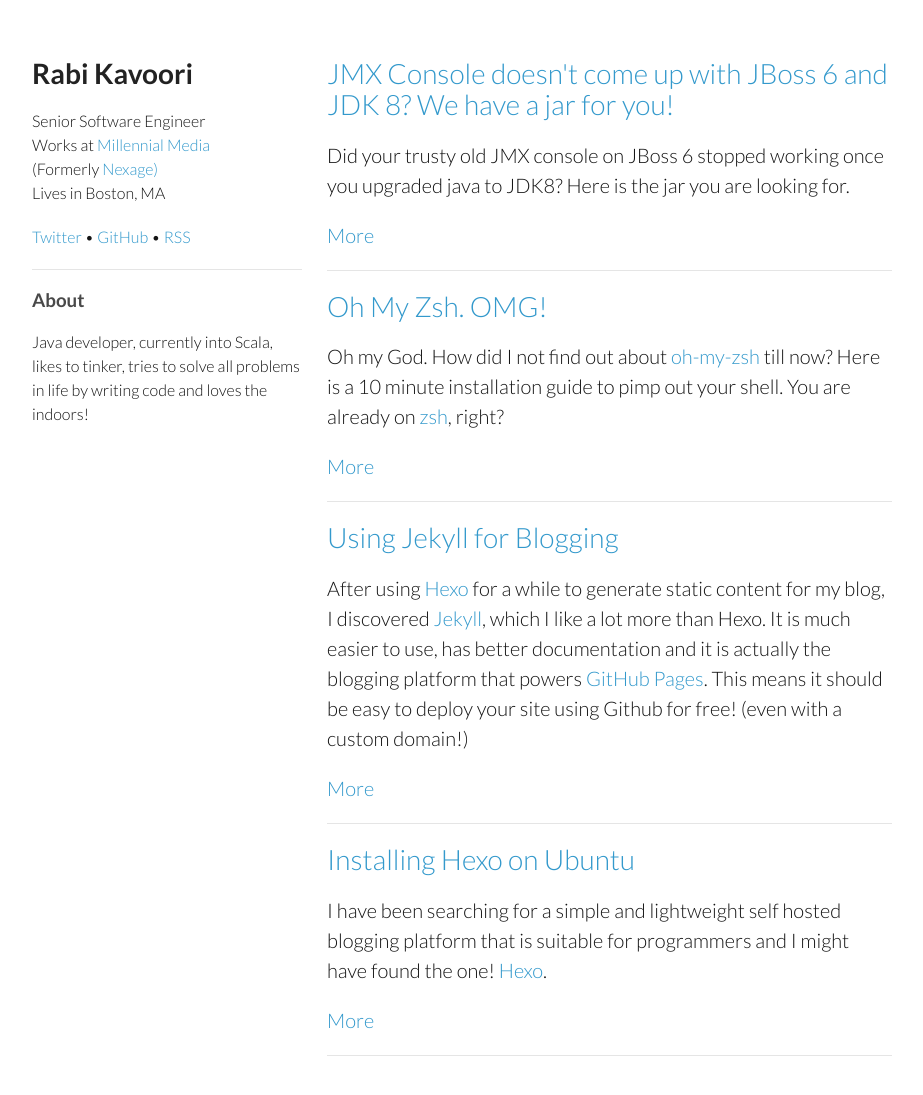
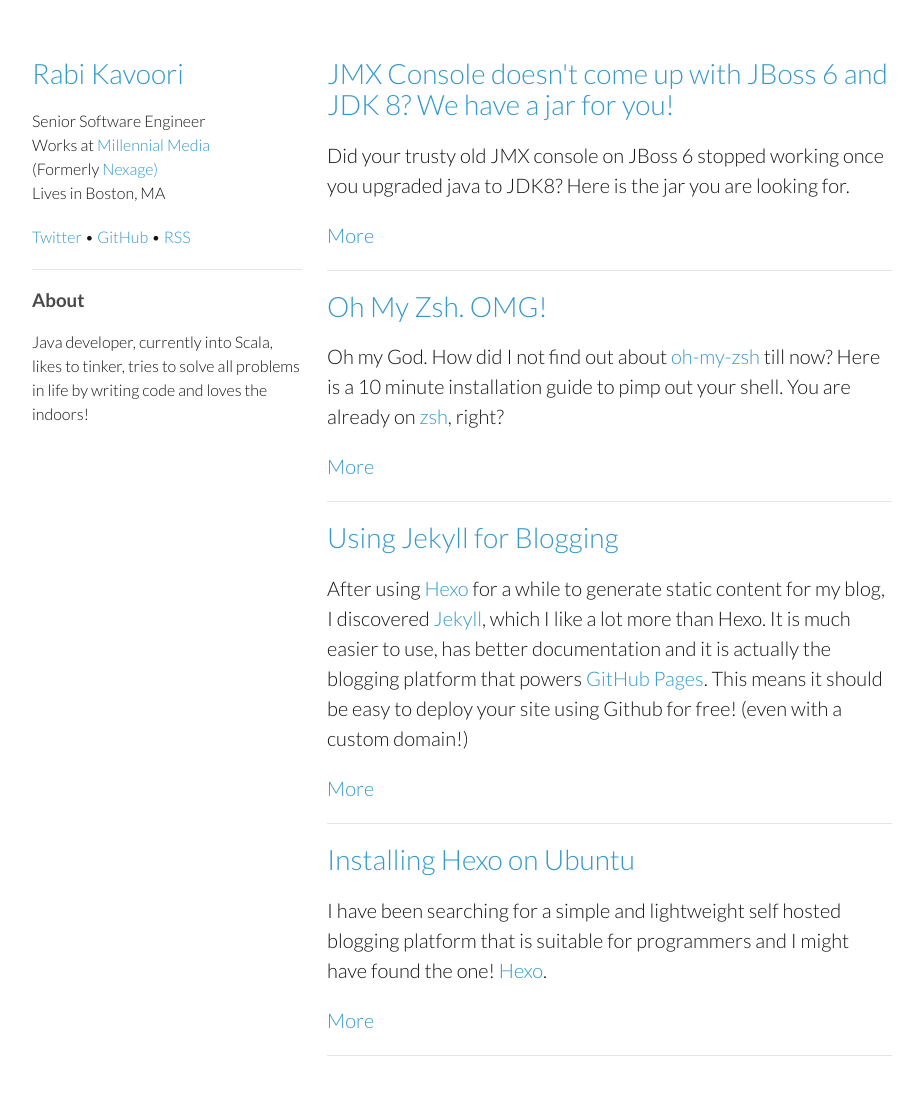
Before and after one commit to kavoori/kavoori.github.io, a Jekyll site: the page built from index.html, in a window 1280 px wide and 1126 px high. Shown: the top 1095 px of the window, without its empty margins (178-1101 px from the left). Built offline with Jekyll 4.4.1, drawn with Linux system fonts in a browser that asks for light colours; the list of posts is cut into pages by our own code.

Commit message:
Put back the href because I lost the link to the home page

```diff
--- a/_includes/header.html
+++ b/_includes/header.html
@@ -1,6 +1,6 @@
 <header>
         <link rel="alternate" type="application/rss+xml" title="{{ site.name }}" href="{{ site.url }}/feed.xml">
-        <h1 class="view">Rabi Kavoori</h1>
+        <h1 class="view"><a href="/">Rabi Kavoori</a></h1>
         <p>Senior Software Engineer</br>
            Works at <a href="http://www.millennialmedia.com/" target="_blank">Millennial Media</a></br>
            (Formerly <a href="http://www.nexage.com/" target="_blank">Nexage)</a></br>
```
